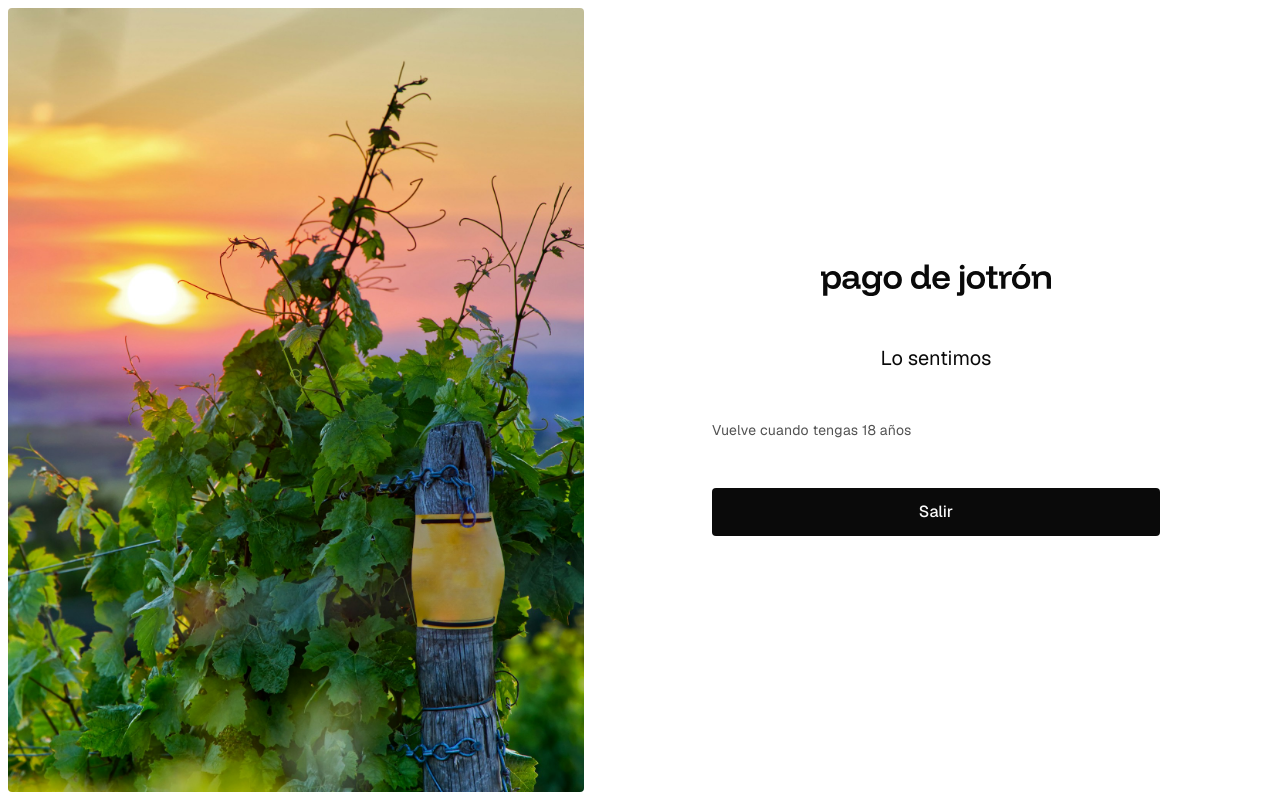
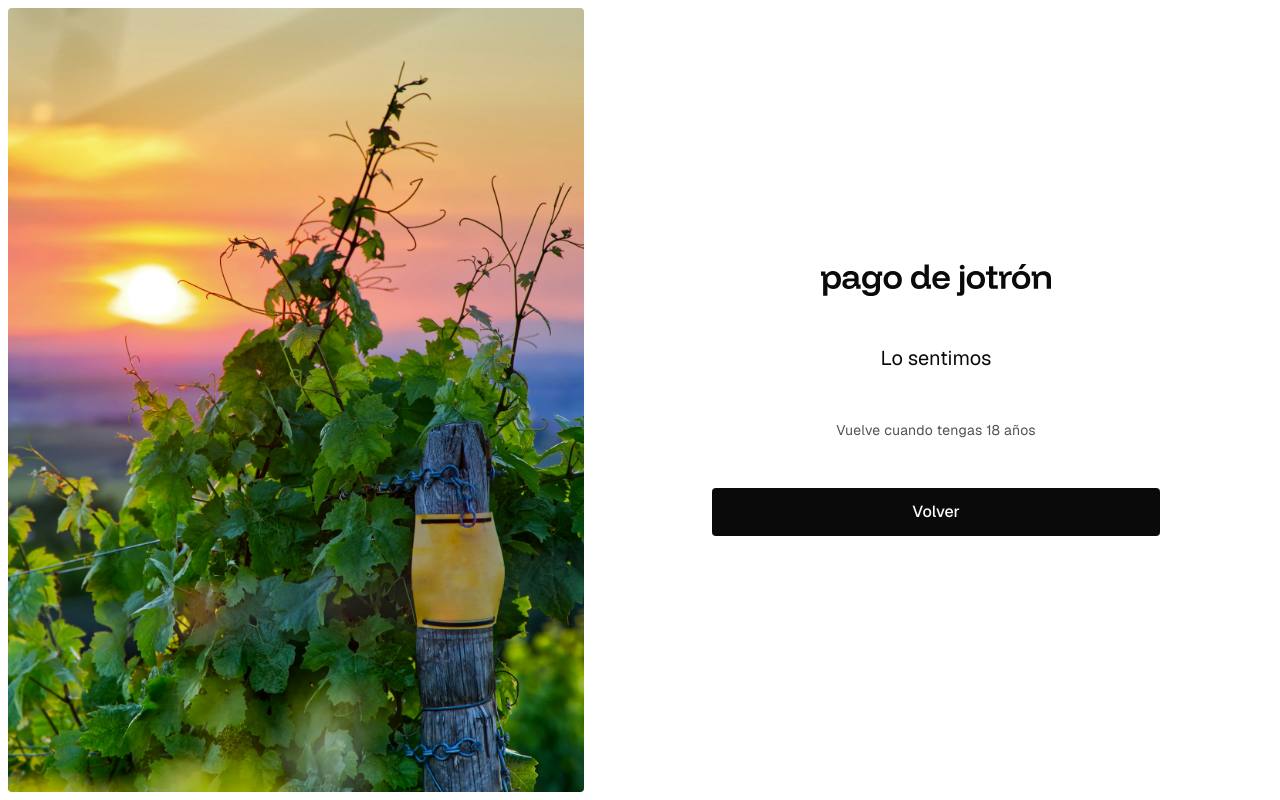
Before and after one commit to fjmarquezruiz/pago-jotron, a Next.js app: page /verificar-edad in a window 1280 px wide. Both pictures are taken after a click on the button "Salir". Built offline with nearby package versions, Linux system fonts and the light colour scheme.

Commit message:
fix: botón Volver y foco en el título en la pantalla de menores de la verificación de edad

```diff
--- a/src/components/auth/age-gate.tsx
+++ b/src/components/auth/age-gate.tsx
@@ -1,6 +1,6 @@
 'use client';
 
-import { useState } from 'react';
+import { useEffect, useRef, useState } from 'react';
 import { useRouter } from 'next/navigation';
 import { useForm } from 'react-hook-form';
 import { zodResolver } from '@hookform/resolvers/zod';
@@ -31,6 +31,13 @@ export function AgeGate({ callbackUrl }: { callbackUrl: string }) {
         defaultValues: { birthDay: '', birthMonth: '', birthYear: '' },
     });
     const birthError = errors.birthDay ?? errors.birthMonth ?? errors.birthYear;
+    const minorHeadingRef = useRef<HTMLHeadingElement>(null);
+
+    // Al pasar a la pantalla de menores el botón que tenía el foco desaparece: se lleva el foco
+    // al título para que el lector de pantalla lo anuncie.
+    useEffect(() => {
+        if (isMinor) minorHeadingRef.current?.focus();
+    }, [isMinor]);
 
     async function onSubmit(data: AgeGateFormInput) {
         setFormError(null);
@@ -71,10 +78,14 @@ export function AgeGate({ callbackUrl }: { callbackUrl: string }) {
     if (isMinor) {
         return (
             <>
-                <h1 className="w-full text-center text-xl leading-7 font-normal text-foreground">
+                <h1
+                    ref={minorHeadingRef}
+                    tabIndex={-1}
+                    className="w-full text-center text-xl leading-7 font-normal text-foreground outline-none"
+                >
                     Lo sentimos
                 </h1>
-                <p role="status" className="w-full text-sm text-muted-foreground">
+                <p role="status" className="w-full text-center text-sm text-muted-foreground">
                     Vuelve cuando tengas 18 años
                 </p>
                 <div className="flex w-full items-start gap-6">
@@ -87,7 +98,7 @@ export function AgeGate({ callbackUrl }: { callbackUrl: string }) {
                             setIsMinor(false);
                         }}
                     >
-                        Salir
+                        Volver
                     </Button>
                 </div>
             </>
@@ -114,7 +125,7 @@ export function AgeGate({ callbackUrl }: { callbackUrl: string }) {
                     <BirthDateSelects control={control} showLabels />
                 </Fieldset>
 
-                <p className="w-full text-sm text-muted-foreground">
+                <p className="w-full text-center text-sm text-muted-foreground">
                     ¡Hola! Antes de explorar nuestra selección de vinos, por favor confirma que
                     tienes la edad legal para beber en tu país. ¡Salud y disfruta!
                 </p>
```
